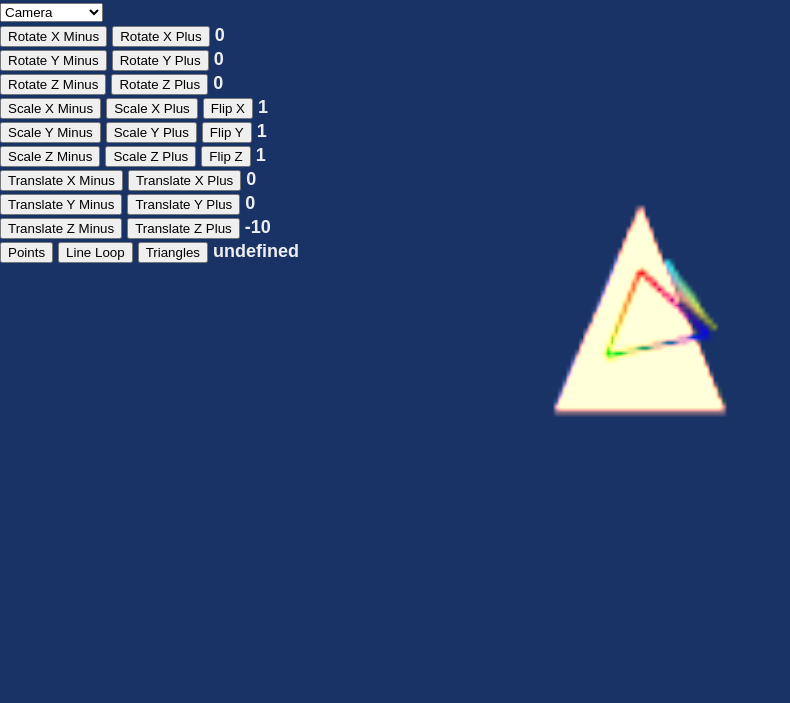
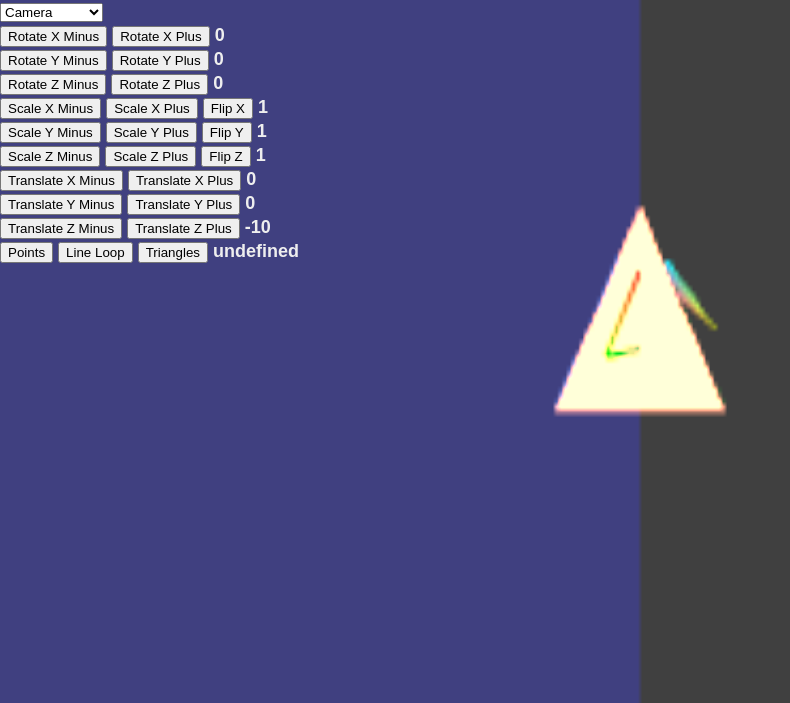
Before and after one commit to richplastow/oo3d, a website: page usage/basic-usage.html in a window 1280 px wide. Shown: the part 97-800 px from the top of the page, without its empty margins (0-790 px from the left). Drawn offline with Linux system fonts and the light colour scheme.

Commit message:
0.0.18 `Scenes` contain `Shapes`

```diff
--- a/package.json
+++ b/package.json
@@ -1,6 +1,6 @@
 {
   "name": "oo3d",
-  "version": "0.0.17",
+  "version": "0.0.18",
   "description": "The Oopish WebGL library",
   "main": "build/oo3d.js",
   "directories": {
--- a/usage/basic-usage.html
+++ b/usage/basic-usage.html
@@ -67,35 +67,29 @@
 
          ,oo3d = new Oo3d({
             $main: document.getElementById('main')
-           ,color: { background: { r:0.1, g:0.2, b:0.4, a:1 } }
+           ,background: [0.1, 0.2, 0.4, 1]
           })
-         ,tri0 = oo3d.addShape({
-            renderMode: 'LINE_LOOP'
-           ,positions: [
+         ,rgbTriPositions = oo3d.addPositionBuffer([
              0.0,  0.3,  1.0,
             -0.4, -0.5,  1.0,
              0.8, -0.3,  1.0
-            ]
-           ,colors: [
+          ])
+         ,rgbTriColors = oo3d.addColorBuffer([
              1.0,  0.0,  0.0,  1.0, // red
              0.0,  1.0,  0.0,  1.0, // green
              0.0,  0.0,  1.0,  1.0  // blue
-            ]
-          })
-         ,tri1 = oo3d.addShape({
-            positions: [
+          ])
+         ,cmyTriPositions = oo3d.addPositionBuffer([
              1.0, -0.3,   0.0,
              0.4,  0.5,  -1.0,
              0.2,  0.3,  -1.0
-            ]
-           ,colors: [
+          ])
+         ,cmyTriColors = oo3d.addColorBuffer([
              1.0,  1.0,  0.0,  1.0, // yellow
              0.0,  1.0,  1.0,  1.0, // cyan
              1.0,  0.0,  1.0,  1.0  // magenta
-            ]
-          })
-         ,pyramid0 = oo3d.addShape({
-            positions: [
+          ])
+         ,pyramidPositions = oo3d.addPositionBuffer([
             // Front face
              0.0,  1.0,  0.0,
             -1.0, -1.0,  1.0,
@@ -112,8 +106,8 @@
              0.0,  1.0,  0.0,
             -1.0, -1.0, -1.0,
             -1.0, -1.0,  1.0
-            ]
-           ,colors: [
+          ])
+         ,pyramidColors = oo3d.addColorBuffer([
             // Front face
              1.0,  0.25,  0.0,  0.15, // translucent orange
              1.0,  0.25,  0.0,  0.15, // translucent orange
@@ -130,7 +124,30 @@
              0.25,  0.5,  1.0,  0.75, // translucent light cyan
              0.25,  0.5,  1.0,  0.75, // translucent light cyan
              0.25,  0.5,  1.0,  0.75  // translucent light cyan
-            ]
+          ])
+         ,rgbTri = oo3d.addShape({
+            positionIndex:  rgbTriPositions
+           ,colorIndex:     rgbTriColors
+           ,renderMode:     'LINE_LOOP'
+          })
+         ,cmyTri = oo3d.addShape({
+            positionIndex:  cmyTriPositions
+           ,colorIndex:     cmyTriColors
+          })
+         ,pyramid = oo3d.addShape({
+            positionIndex:  pyramidPositions
+           ,colorIndex:     pyramidColors
+          })
+         ,usualScene = oo3d.addScene({
+            shapeIndices: [rgbTri,pyramid]
+           ,width:        0.5
+           ,background:   [0.25, 0.25, 0.5, 1]
+           ,isActive:     true
+          })
+         ,pickerScene = oo3d.addScene({
+            shapeIndices: [cmyTri,pyramid]
+           ,left:         0.5
+           ,width:        0.5
           })
         ;
         updateMeasurements();
@@ -138,7 +155,8 @@
 
 
         oo3d.render();
-        // console.log('indexes: ', tri0, tri1, pyramid0);
+        // console.log(oo3d.scenes[usualScene]);
+        // console.log('indexes: ', rgbTri, cmyTri, pyramid);
 
 
         // ROTATE X
```
Also changed, not shown: build/oo3d.js, build/test/oo3d-with-test.js, 3 other files. Lines whose indentation alone changed are shown as unchanged.
